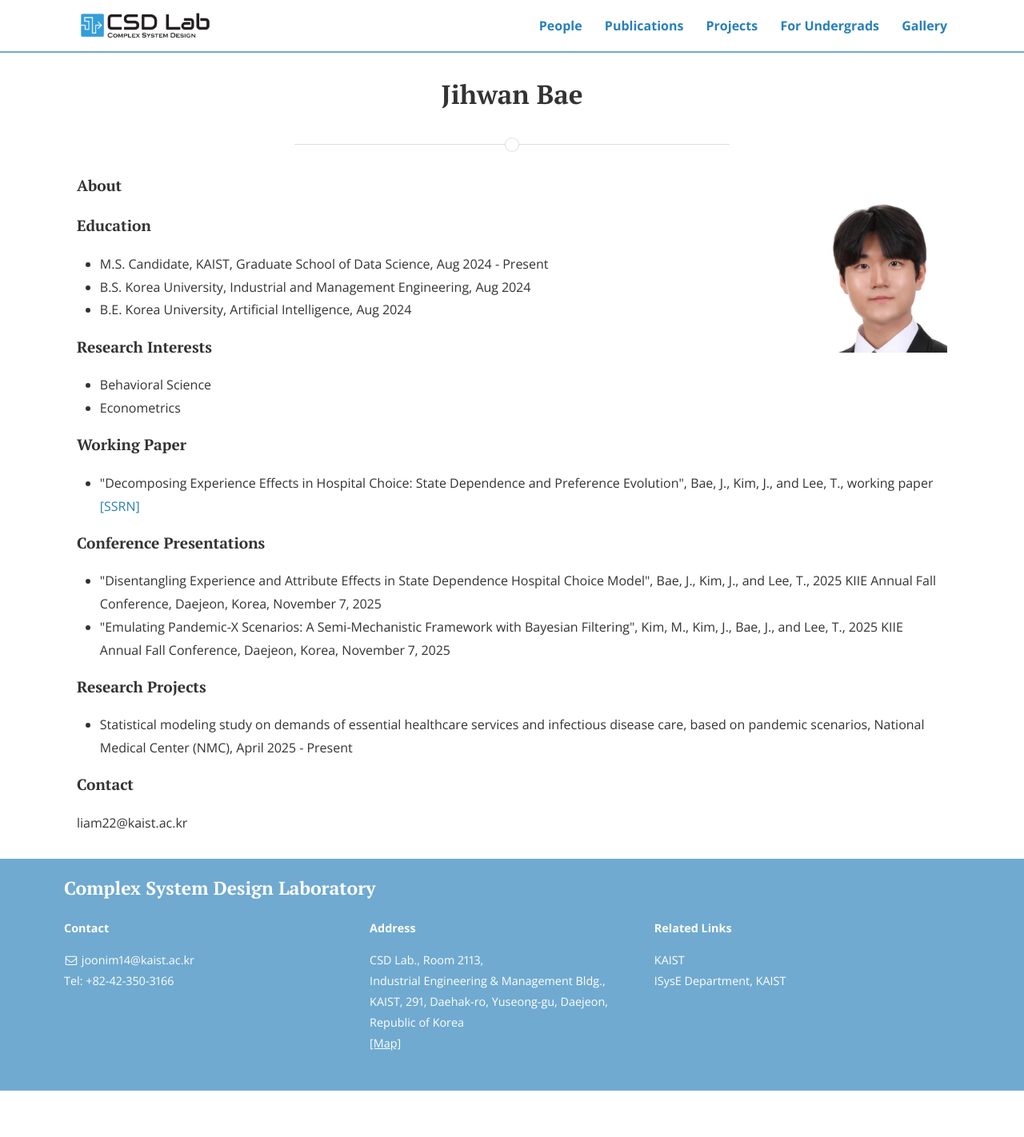
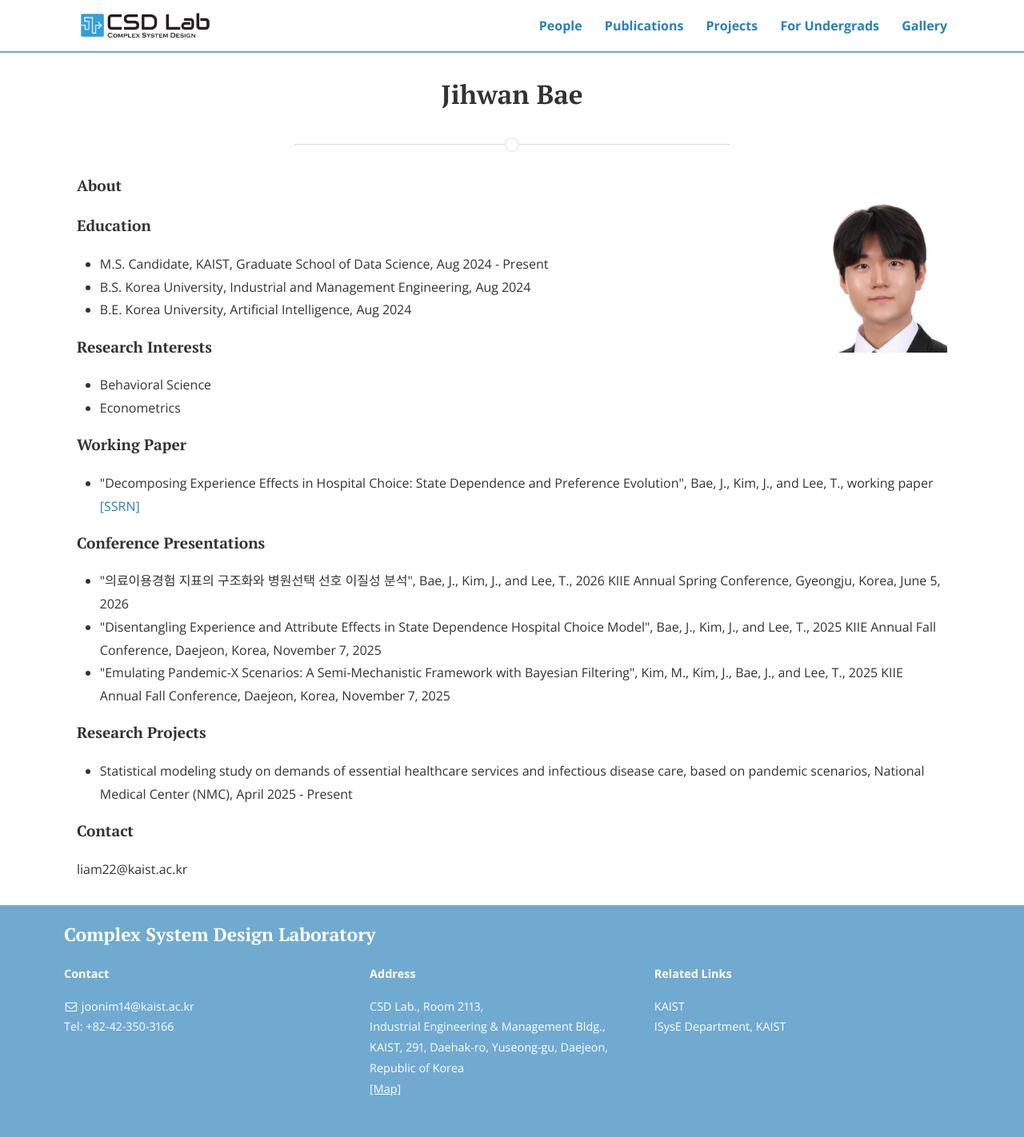
Before and after one commit to CSDlab-KAIST/csdlab-kaist.github.io, a Jekyll site: the page built from people/jihwan.html, in a window 1280 px wide. Shown: the whole page at 80% size. Built offline with Jekyll 4.4.1, drawn with Linux system fonts in a browser that asks for light colours; nearby versions of some CDN libraries; before the commit the page ends 1364 px from its top, so only the background shows below that.

Commit message:
Update jihwan.html

```diff
--- a/people/jihwan.html
+++ b/people/jihwan.html
@@ -37,6 +37,7 @@ title: Jihwan Bae
 
 <h4>Conference Presentations</h4>
 <ul>
+	<li>"의료이용경험 지표의 구조화와 병원선택 선호 이질성 분석", Bae, J., Kim, J., and Lee, T., 2026 KIIE Annual Spring Conference, Gyeongju, Korea, June 5, 2026</li>
 	<li>"Disentangling Experience and Attribute Effects in State Dependence Hospital Choice Model", Bae, J., Kim, J., and Lee, T., 2025 KIIE Annual Fall Conference, Daejeon, Korea, November 7, 2025</li>
 	<li>"Emulating Pandemic-X Scenarios: A Semi-Mechanistic Framework with Bayesian Filtering", Kim, M., Kim, J., Bae, J., and Lee, T., 2025 KIIE Annual Fall Conference, Daejeon, Korea, November 7, 2025</li>
 </ul>
```
